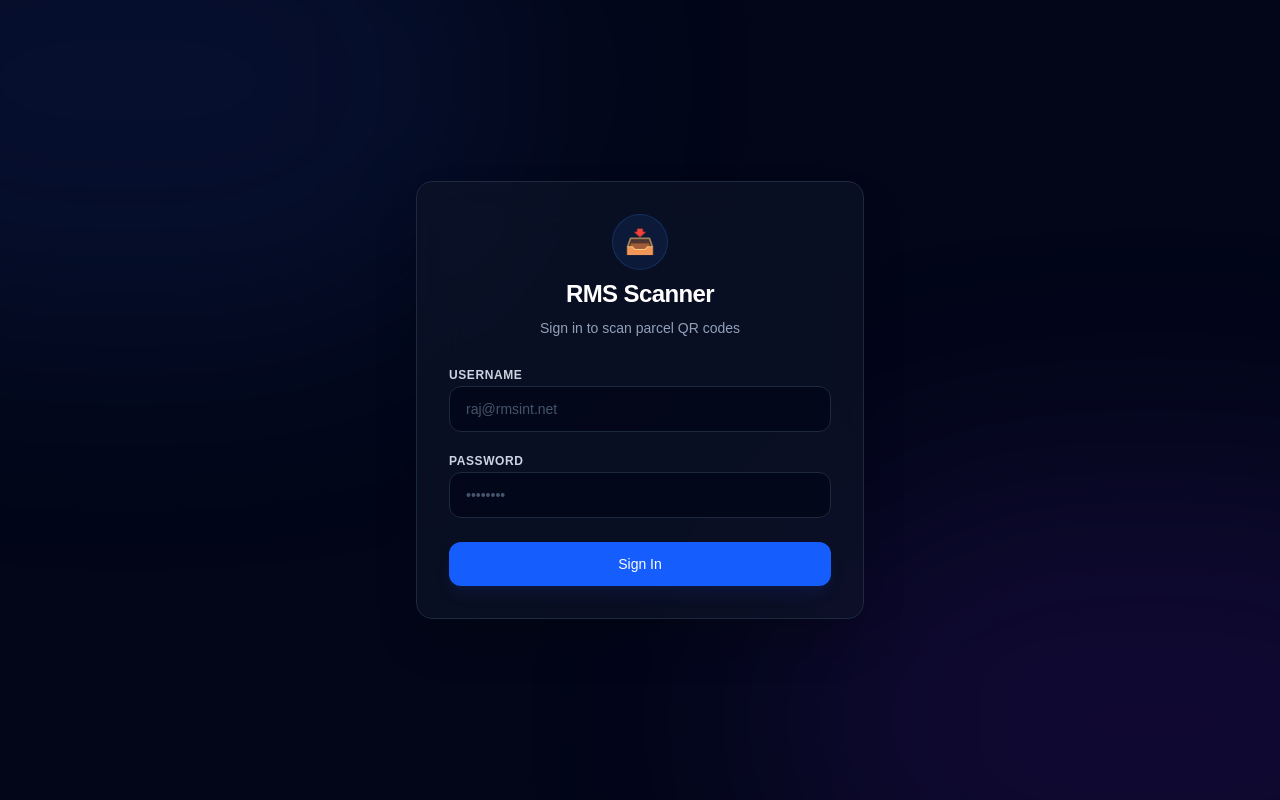
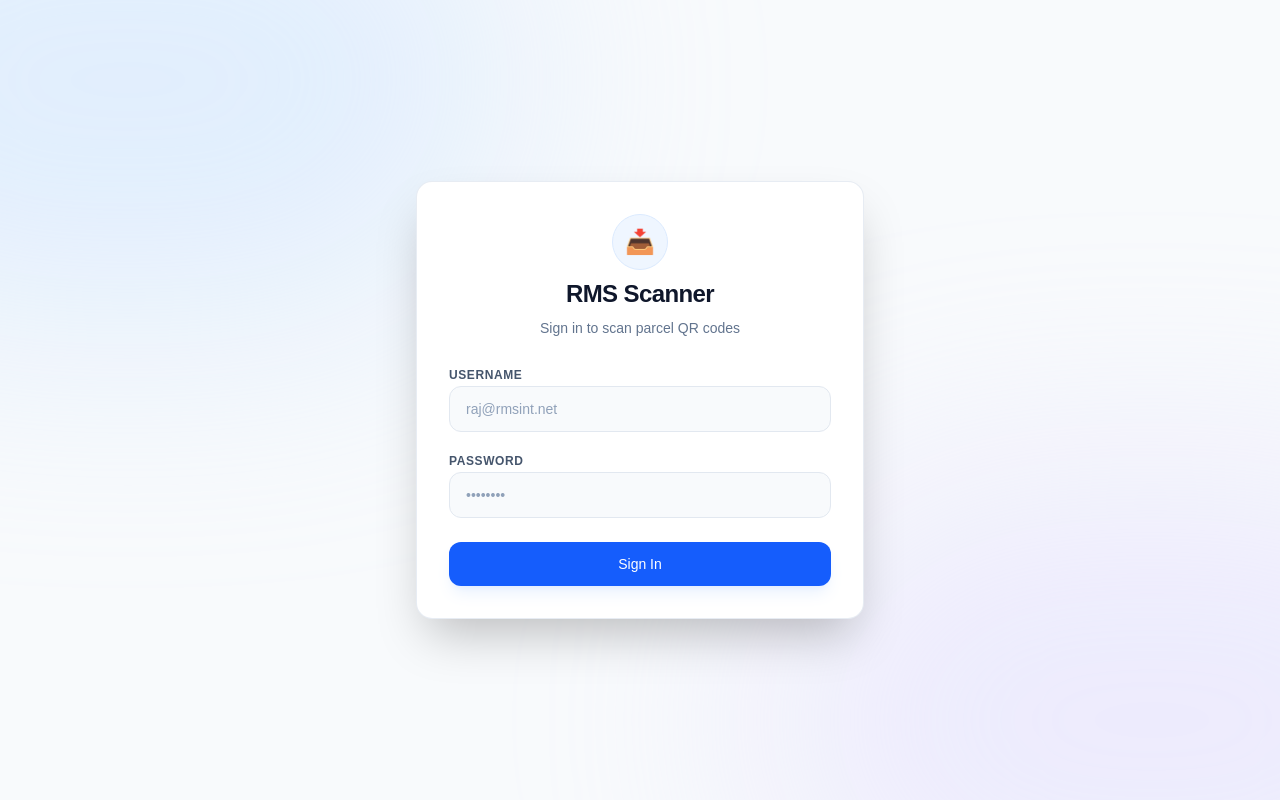
Before and after one commit to skygig/printingTool, a Next.js app in the folder qr-scanner-app/: page /login in a window 1280 px wide. Built offline with nearby package versions, Linux system fonts and the light colour scheme.

Commit message:
make scannwer web app light theme

```diff
--- a/qr-scanner-app/src/app/login/page.tsx
+++ b/qr-scanner-app/src/app/login/page.tsx
@@ -36,30 +36,30 @@ export default function LoginPage() {
   };
 
   return (
-    <div className="min-h-screen w-full flex items-center justify-center bg-slate-950 px-4 py-12 relative overflow-hidden select-none">
+    <div className="min-h-screen w-full flex items-center justify-center bg-slate-50 px-4 py-12 relative overflow-hidden select-none">
       {/* Background Gradients */}
-      <div className="absolute top-[-20%] left-[-20%] w-[60%] h-[60%] rounded-full bg-blue-900/20 blur-[120px] pointer-events-none" />
-      <div className="absolute bottom-[-20%] right-[-20%] w-[60%] h-[60%] rounded-full bg-violet-900/20 blur-[120px] pointer-events-none" />
+      <div className="absolute top-[-20%] left-[-20%] w-[60%] h-[60%] rounded-full bg-blue-200/40 blur-[120px] pointer-events-none" />
+      <div className="absolute bottom-[-20%] right-[-20%] w-[60%] h-[60%] rounded-full bg-violet-200/40 blur-[120px] pointer-events-none" />
 
       <div className="w-full max-w-md z-10">
-        <div className="backdrop-blur-xl bg-slate-900/60 border border-slate-800 shadow-2xl rounded-2xl overflow-hidden p-8 space-y-6">
+        <div className="bg-white border border-slate-200/80 shadow-2xl rounded-2xl overflow-hidden p-8 space-y-6">
           <div className="text-center space-y-2">
-            <div className="inline-flex items-center justify-center w-14 h-14 rounded-full bg-blue-500/10 border border-blue-500/20 text-blue-400 text-2xl mb-2">
+            <div className="inline-flex items-center justify-center w-14 h-14 rounded-full bg-blue-50 border border-blue-100 text-blue-600 text-2xl mb-2">
               📥
             </div>
-            <h1 className="text-2xl font-bold tracking-tight text-white">RMS Scanner</h1>
-            <p className="text-sm text-slate-400">Sign in to scan parcel QR codes</p>
+            <h1 className="text-2xl font-bold tracking-tight text-slate-900">RMS Scanner</h1>
+            <p className="text-sm text-slate-500">Sign in to scan parcel QR codes</p>
           </div>
 
           <form onSubmit={handleSubmit} className="space-y-4">
             {error && (
-              <div className="p-3 text-xs text-red-400 bg-red-950/30 border border-red-900/50 rounded-lg text-center font-medium">
+              <div className="p-3 text-xs text-red-600 bg-red-50 border border-red-200/60 rounded-lg text-center font-medium">
                 {error}
               </div>
             )}
 
             <div className="space-y-1">
-              <label htmlFor="username" className="text-xs font-semibold text-slate-300 uppercase tracking-wider">
+              <label htmlFor="username" className="text-xs font-semibold text-slate-600 uppercase tracking-wider">
                 Username
               </label>
               <input
@@ -69,12 +69,12 @@ export default function LoginPage() {
                 onChange={(e) => setUsername(e.target.value)}
                 placeholder="raj@rmsint.net"
                 required
-                className="w-full px-4 py-3 bg-slate-950/80 border border-slate-800 rounded-xl text-white placeholder-slate-600 focus:outline-none focus:ring-2 focus:ring-blue-500/50 focus:border-blue-500/80 transition-all text-sm"
+                className="w-full px-4 py-3 bg-slate-50 border border-slate-200 rounded-xl text-slate-900 placeholder-slate-400 focus:outline-none focus:ring-2 focus:ring-blue-500/20 focus:border-blue-500 transition-all text-sm"
               />
             </div>
 
             <div className="space-y-1">
-              <label htmlFor="password" className="text-xs font-semibold text-slate-300 uppercase tracking-wider">
+              <label htmlFor="password" className="text-xs font-semibold text-slate-600 uppercase tracking-wider">
                 Password
               </label>
               <input
@@ -84,14 +84,14 @@ export default function LoginPage() {
                 onChange={(e) => setPassword(e.target.value)}
                 placeholder="••••••••"
                 required
-                className="w-full px-4 py-3 bg-slate-950/80 border border-slate-800 rounded-xl text-white placeholder-slate-600 focus:outline-none focus:ring-2 focus:ring-blue-500/50 focus:border-blue-500/80 transition-all text-sm"
+                className="w-full px-4 py-3 bg-slate-50 border border-slate-200 rounded-xl text-slate-900 placeholder-slate-400 focus:outline-none focus:ring-2 focus:ring-blue-500/20 focus:border-blue-500 transition-all text-sm"
               />
             </div>
 
             <button
               type="submit"
               disabled={loading}
-              className="w-full py-3 px-4 bg-blue-600 hover:bg-blue-500 disabled:bg-blue-800 disabled:opacity-50 text-white font-medium rounded-xl text-sm transition-colors mt-6 shadow-lg shadow-blue-900/20 flex items-center justify-center gap-2 cursor-pointer"
+              className="w-full py-3 px-4 bg-blue-600 hover:bg-blue-500 disabled:bg-blue-800 disabled:opacity-50 text-white font-medium rounded-xl text-sm transition-colors mt-6 shadow-lg shadow-blue-500/10 flex items-center justify-center gap-2 cursor-pointer"
             >
               {loading ? (
                 <>
--- a/qr-scanner-app/src/components/ScannerWrapper.tsx
+++ b/qr-scanner-app/src/components/ScannerWrapper.tsx
@@ -10,7 +10,7 @@ interface ScannerWrapperProps {
 
 export default function ScannerWrapper({ onScan, onError }: ScannerWrapperProps) {
   return (
-    <div className="relative overflow-hidden rounded-xl border border-slate-800 bg-slate-950 aspect-video md:aspect-square max-w-md mx-auto w-full flex items-center justify-center">
+    <div className="relative overflow-hidden rounded-xl border border-slate-200 bg-slate-100 aspect-video md:aspect-square max-w-md mx-auto w-full flex items-center justify-center shadow-inner">
       <BarcodeScannerComponent
         width="100%"
         height="100%"
```
Also changed, not shown: qr-scanner-app/src/app/scan/page.tsx (+23 -23 lines).
